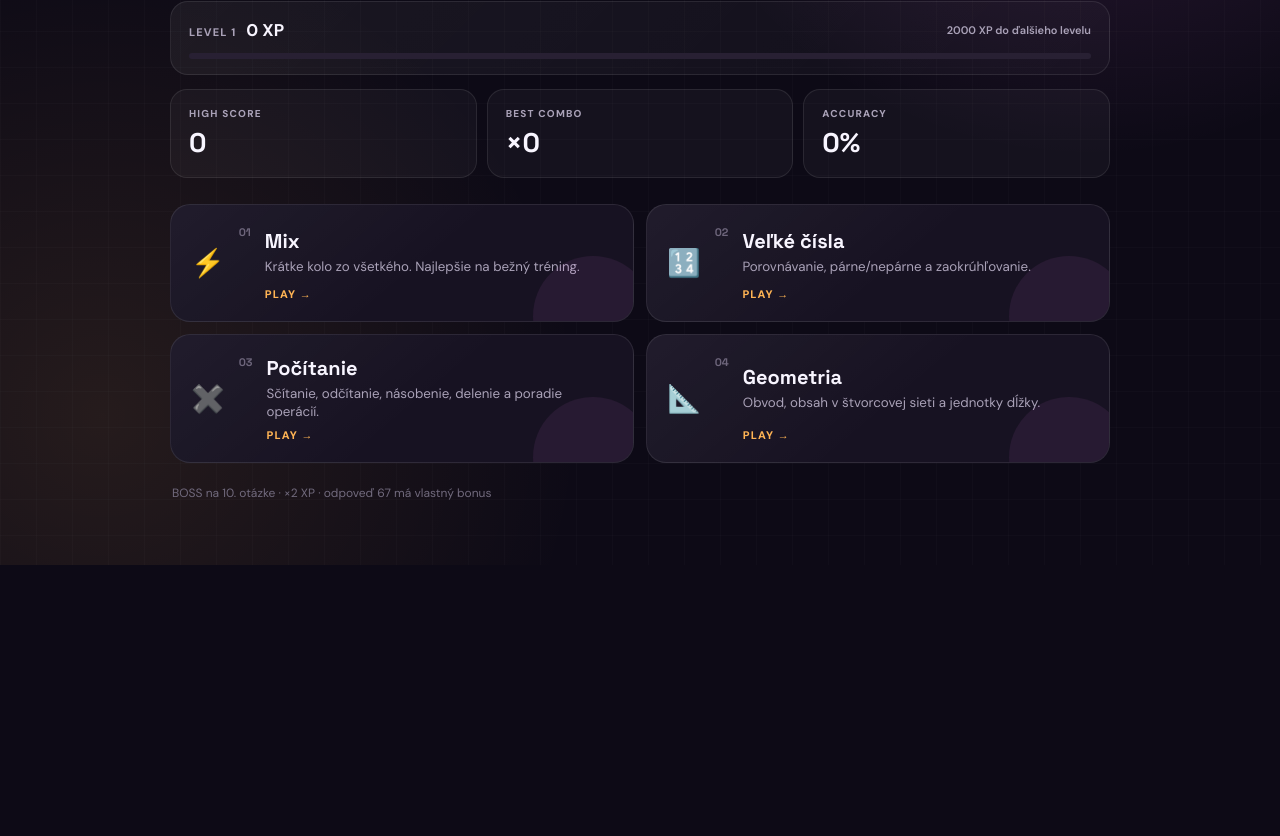
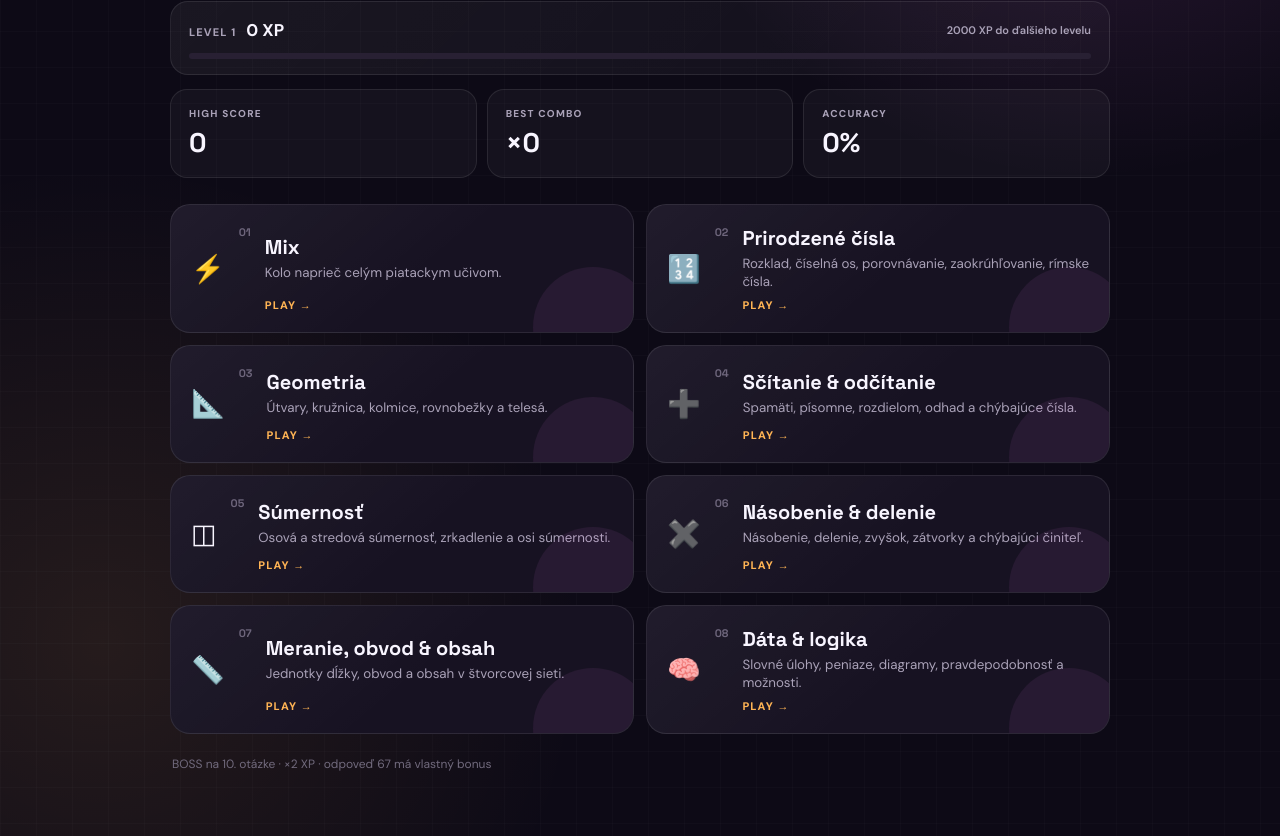
Before and after one commit to ziacik/test-67, a React (Vite) app: page / in a window 1280 px wide. Shown: the part 365-1201 px from the top of the page. Before the commit the page ends 930 px from the top, so only its background shows below. Built offline with nearby package versions, Linux system fonts and the light colour scheme.

Commit message:
feat: expose real fifth-grade math areas

```diff
--- a/src/questions/topics.ts
+++ b/src/questions/topics.ts
@@ -4,25 +4,49 @@ export const topics: Topic[] = [
 	{
 		id: "mixed",
 		name: "Mix",
-		description: "Krátke kolo zo všetkého. Najlepšie na bežný tréning.",
+		description: "Kolo naprieč celým piatackym učivom.",
 		icon: "⚡",
 	},
 	{
 		id: "numbers",
-		name: "Veľké čísla",
-		description: "Porovnávanie, párne/nepárne a zaokrúhľovanie.",
+		name: "Prirodzené čísla",
+		description: "Rozklad, číselná os, porovnávanie, zaokrúhľovanie, rímske čísla.",
 		icon: "🔢",
-	},
-	{
-		id: "arithmetic",
-		name: "Počítanie",
-		description: "Sčítanie, odčítanie, násobenie, delenie a poradie operácií.",
-		icon: "✖️",
 	},
 	{
 		id: "geometry",
 		name: "Geometria",
-		description: "Obvod, obsah v štvorcovej sieti a jednotky dĺžky.",
+		description: "Útvary, kružnica, kolmice, rovnobežky a telesá.",
 		icon: "📐",
 	},
+	{
+		id: "addition",
+		name: "Sčítanie & odčítanie",
+		description: "Spamäti, písomne, rozdielom, odhad a chýbajúce čísla.",
+		icon: "➕",
+	},
+	{
+		id: "symmetry",
+		name: "Súmernosť",
+		description: "Osová a stredová súmernosť, zrkadlenie a osi súmernosti.",
+		icon: "◫",
+	},
+	{
+		id: "multiplication",
+		name: "Násobenie & delenie",
+		description: "Násobenie, delenie, zvyšok, zátvorky a chýbajúci činiteľ.",
+		icon: "✖️",
+	},
+	{
+		id: "measurement",
+		name: "Meranie, obvod & obsah",
+		description: "Jednotky dĺžky, obvod a obsah v štvorcovej sieti.",
+		icon: "📏",
+	},
+	{
+		id: "applications",
+		name: "Dáta & logika",
+		description: "Slovné úlohy, peniaze, diagramy, pravdepodobnosť a možnosti.",
+		icon: "🧠",
+	},
 ];
```
